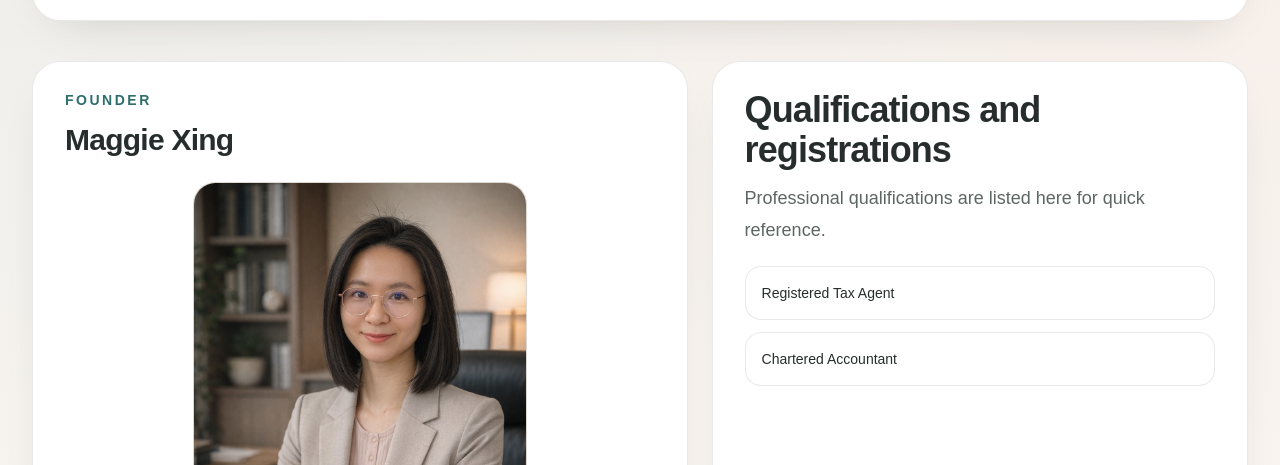
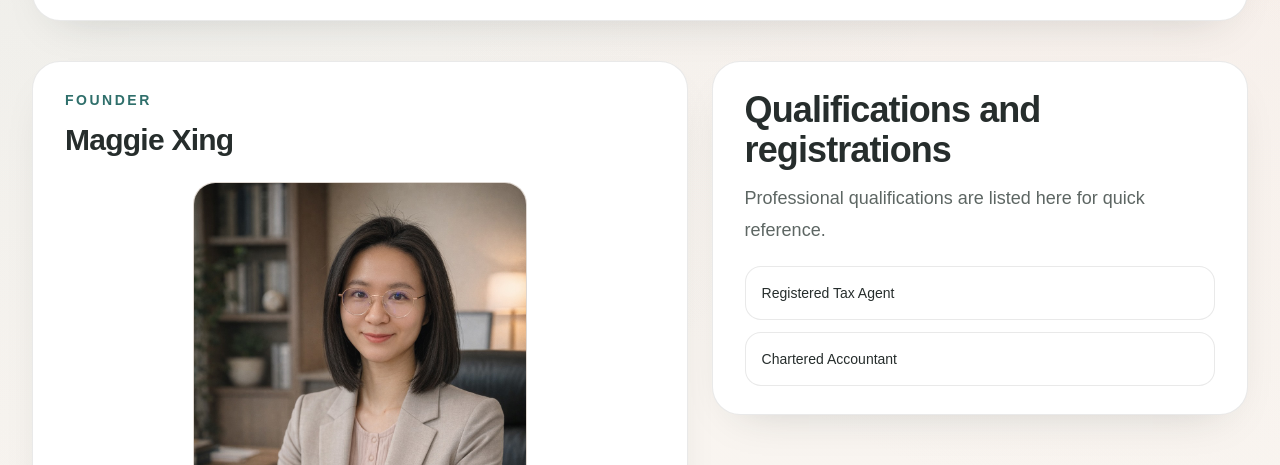
Before and after one commit to jackytsheng/maggie-tax, a Next.js app: page /en/about in a window 1280 px wide. Shown: the part 437-902 px from the top of the page. Built offline with nearby package versions, Linux system fonts and the light colour scheme; no server answers.

Commit message:
edit style

```diff
--- a/app/(site)/[locale]/about/page.tsx
+++ b/app/(site)/[locale]/about/page.tsx
@@ -64,7 +64,7 @@ export default async function AboutPage({ params }: { params: Promise<{ locale:
             </div>
           </div>
 
-          <div className="section-card px-6 py-7 sm:px-8">
+          <div className="section-card self-start px-6 py-7 sm:px-8">
             <SectionHeading description={dictionary.about.qualifications.description} title={dictionary.about.qualifications.title} />
             <ul className="mt-5 space-y-3">
               {dictionary.about.qualifications.items.map((item) => (
```
